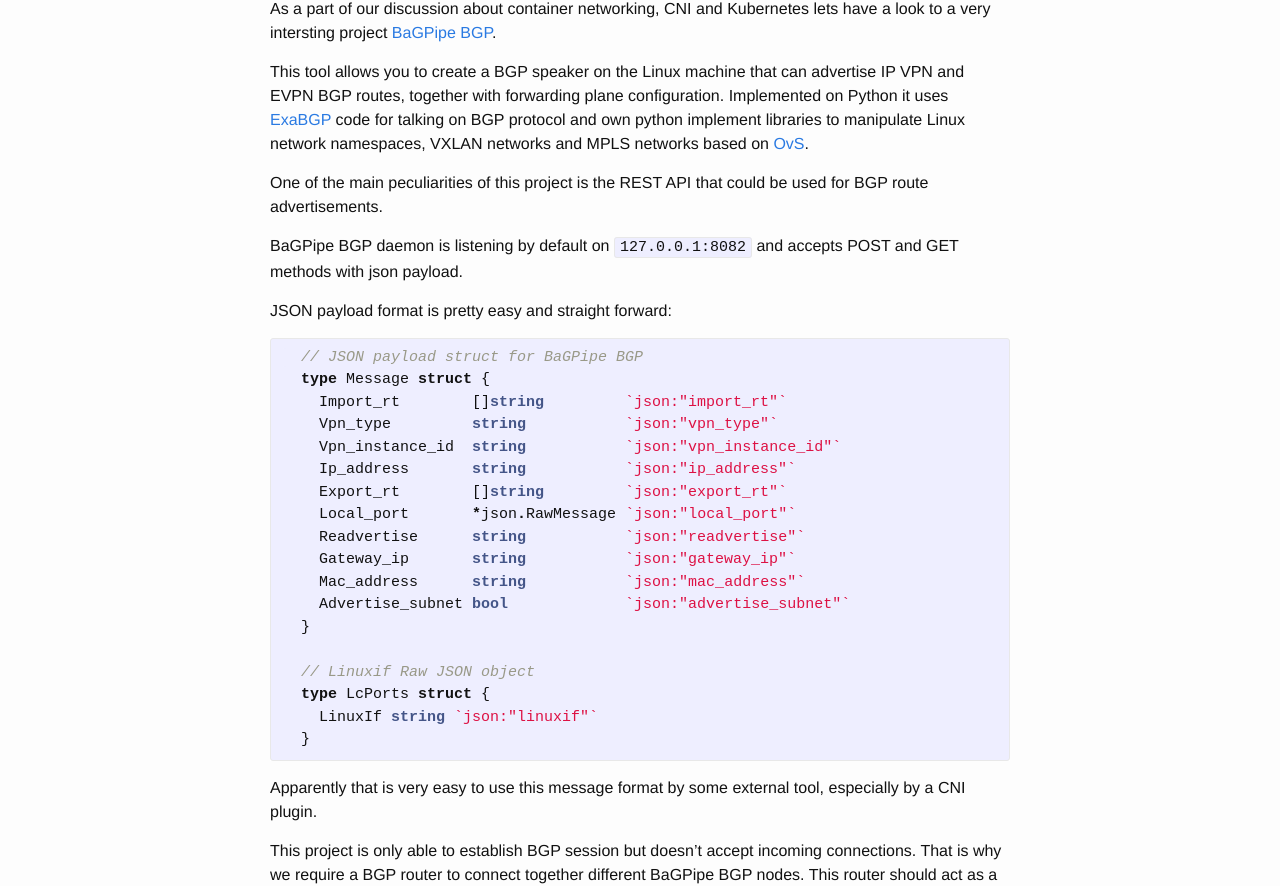
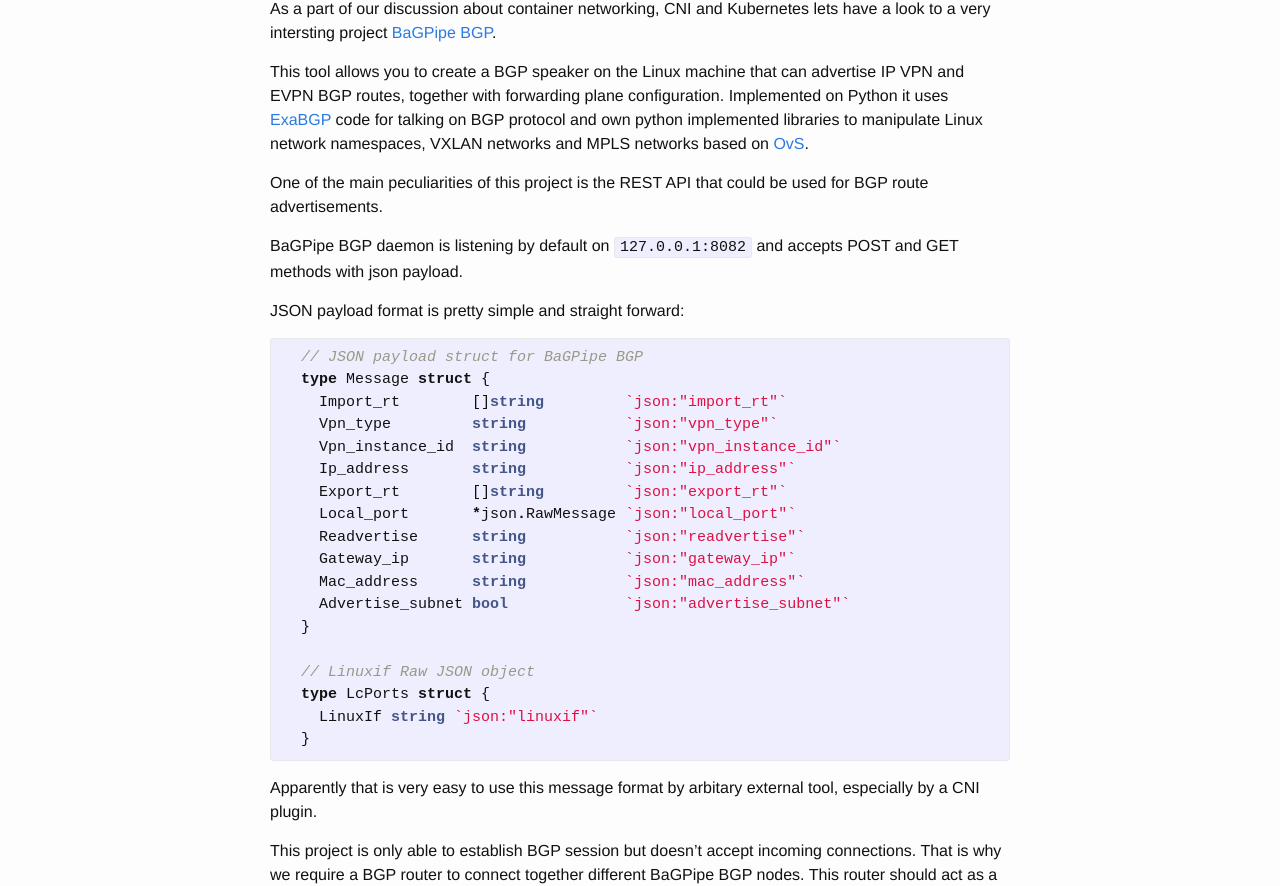
Before and after one commit to logingood/logingood.github.io, a Jekyll site: the page built from _posts/2016-05-15-bagpipe-gobgp.markdown, in a window 1280 px wide and 1400 px high. Shown: the part 296-1182 px from the top of the window. Built offline with Jekyll 4.4.1, drawn with Linux system fonts in a browser that asks for light colours.

Commit message:
corrections

````diff
--- a/_posts/2016-05-15-bagpipe-gobgp.markdown
+++ b/_posts/2016-05-15-bagpipe-gobgp.markdown
@@ -8,13 +8,13 @@
 
 As a part of our discussion about container networking, CNI and Kubernetes lets have a look to a very intersting project [BaGPipe BGP](https://github.com/Orange-OpenSource/bagpipe-bgp).
 
-This tool allows you to create a BGP speaker on the Linux machine that can advertise IP VPN and EVPN BGP routes, together with forwarding plane configuration. Implemented on Python it uses [ExaBGP](https://github.com/Exa-Networks/exabgp) code for talking on BGP protocol and own python implement libraries to manipulate Linux network namespaces, VXLAN networks and MPLS networks based on [OvS](http://openvswitch.org/).
+This tool allows you to create a BGP speaker on the Linux machine that can advertise IP VPN and EVPN BGP routes, together with forwarding plane configuration. Implemented on Python it uses [ExaBGP](https://github.com/Exa-Networks/exabgp) code for talking on BGP protocol and own python implemented libraries to manipulate Linux network namespaces, VXLAN networks and MPLS networks based on [OvS](http://openvswitch.org/).
 
 One of the main peculiarities of this project is the REST API that could be used for BGP route advertisements.
 
 BaGPipe BGP daemon is listening by default on ```127.0.0.1:8082``` and accepts POST and GET methods with json payload.
 
-JSON payload format is pretty easy and straight forward:
+JSON payload format is pretty simple and straight forward:
 {% highlight golang %}
   // JSON payload struct for BaGPipe BGP
   type Message struct {
@@ -36,7 +36,7 @@
   }
 {% endhighlight %}
 
-Apparently that is very easy to use this message format by some external tool, especially by a CNI plugin.
+Apparently that is very easy to use this message format by arbitary external tool, especially by a CNI plugin.
 
 This project is only able to establish BGP session but doesn't accept incoming connections. That is why we require a BGP router to connect together different BaGPipe BGP nodes. This router should act as a Route Reflector in order to re-advertise iBGP rotes. The great example of such a router is [GoBGP](https://github.com/osrg/gobgp). This lightweight, powerful and easy to configure BGP daemon is written on Go.
 
````
